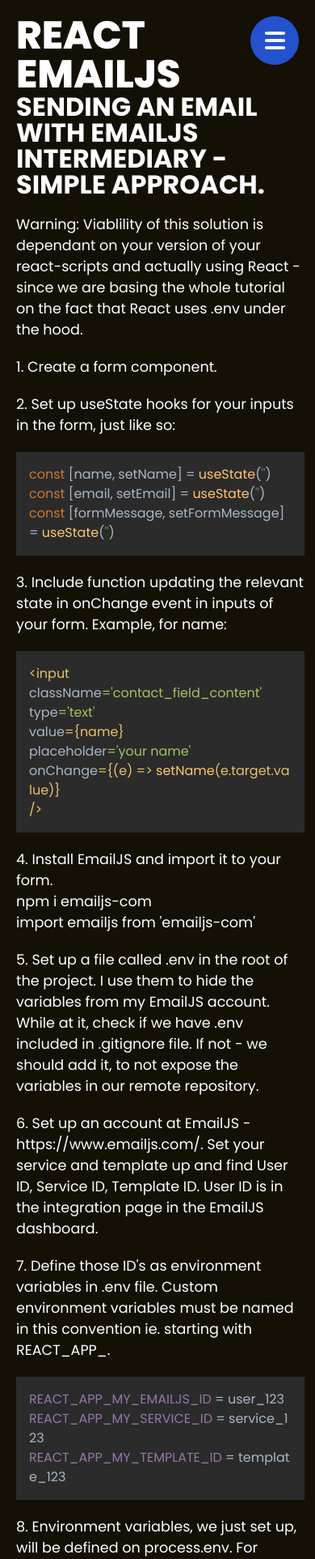
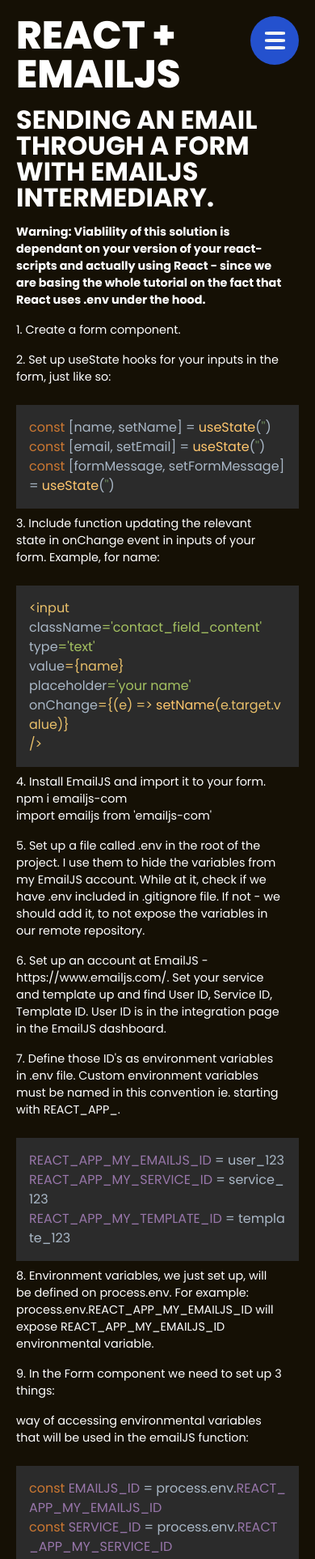
Before and after one commit to MaciejFigat/videoCover, a React (Create React App) app in the folder frontend/: page /about in a window 390 px wide. Shown: the top 1925 px of the page at 81% size. Built offline with nearby package versions, Linux system fonts and the light colour scheme.

Commit message:
fixed some errors

```diff
--- a/frontend/src/layout/Menu.js
+++ b/frontend/src/layout/Menu.js
@@ -25,7 +25,7 @@
               activeClassName='nav_link_active'
               onClick={handleClickMenu}
             >
-              Accepted buzzword
+              Home
             </NavLink>
           </li>
           <li>
@@ -36,7 +36,7 @@
               activeClassName='nav_link_active'
               onClick={handleClickMenu}
             >
-              Customer-directed
+              React Tricks
             </NavLink>
           </li>
           <li>
@@ -47,7 +47,7 @@
               activeClassName='nav_link_active'
               onClick={handleClickMenu}
             >
-              Quality driven
+              Misc
             </NavLink>
           </li>
           <li>
--- a/frontend/src/screens/About.js
+++ b/frontend/src/screens/About.js
@@ -26,29 +26,32 @@
         <section className={`showcase ${menuOpen}`}>
           <div className={`overlay ${menuOpen}`}></div>
           <div className={`text ${menuOpen}`}>
-            <h2>React EmailJS</h2>
-            <h3>
-              Sending an email with EmailJS intermediary - simple approach.
-            </h3>
+            <h2>React + EmailJS</h2>
+            <h3>Sending an email through a form with EmailJS intermediary.</h3>
+            <p>
               <b>
-              <p>
                 Warning: Viablility of this solution is dependant on your
                 version of your react-scripts and actually using React - since
                 we are basing the whole tutorial on the fact that React uses
                 .env under the hood.{' '}
+              </b>
             </p>
-            </b>
             <p>1. Create a form component. </p>
             <p>
               2. Set up useState hooks for your inputs in the form, just like
               so:
             </p>
-            <CodeHighlight codeBlock={stateExample} />{' '}
+            <span>
+              <CodeHighlight codeBlock={stateExample} />
+            </span>{' '}
             <p>
               3. Include function updating the relevant state in onChange event
               in inputs of your form. Example, for name:
             </p>
+            <span>
+              {' '}
               <CodeHighlight codeBlock={inputExample} />
+            </span>
             <p>
               4. Install EmailJS and import it to your form. <br /> npm i
               emailjs-com <br /> import emailjs from 'emailjs-com'
@@ -71,24 +74,30 @@
               environment variables must be named in this convention ie.
               starting with REACT_APP_.
             </p>
+            <span>
               <CodeHighlight codeBlock={envExample} />
+            </span>
             <p>
               8. Environment variables, we just set up, will be defined on
               process.env. For example: process.env.REACT_APP_MY_EMAILJS_ID will
               expose REACT_APP_MY_EMAILJS_ID environmental variable.
             </p>
+            <p>9. In the Form component we need to set up 3 things: </p>
             <p>
-              9. In the Form component we need to set up 3 things:{' '}
-              <p>
-                way of accessing environmental variables that will be used in
-                the emailJS function:
+              way of accessing environmental variables that will be used in the
+              emailJS function:
             </p>
+            <span>
               <CodeHighlight codeBlock={envVariablesAccess} />
-            </p>
+            </span>
             <p>template for our email, for example:</p>
+            <span>
               <CodeHighlight codeBlock={templateParamsExample} />
+            </span>
             <p>function to send the email</p>
+            <span>
               <CodeHighlight codeBlock={emailJSFunctionExample} />
+            </span>
             <p>
               10. When code above will be executed, in my case through onClick
               event in a form button. There should be a message in the console
@@ -101,7 +110,7 @@
             </p>
             <p>
               <a href='https://create-react-app.dev/docs/adding-custom-environment-variables/'>
-                More info - environmental variables in React.
+                More info on environmental variables in React.
               </a>
             </p>
             <p>
--- a/frontend/src/styles/Home.scss
+++ b/frontend/src/styles/Home.scss
@@ -172,16 +172,18 @@
 }
 
 .text h2{
-   font-size: 4em;
+   font-size: 3em;
    font-weight: 800;
    line-height: 1em;
    text-transform: uppercase;
+   padding-bottom: 1rem;
 }
 .text h3{
-    font-size: 3em;
+    font-size: 2em;
     font-weight: 700;
     line-height: 1em;
     text-transform: uppercase;
+    padding-bottom: 1rem;
  }
 
 .text p {
@@ -189,6 +191,12 @@
     margin: 20px 0;
     font-weight: 400;
     max-width: 700px;
+    padding-bottom: 1rem;
+    @media(max-width: 420px) {
+        max-width: 330px;
+        margin: 0;
+        font-size: 0.9em;
+    }
 }
 
 .text a {
```
Lines whose indentation alone changed are shown as unchanged.
